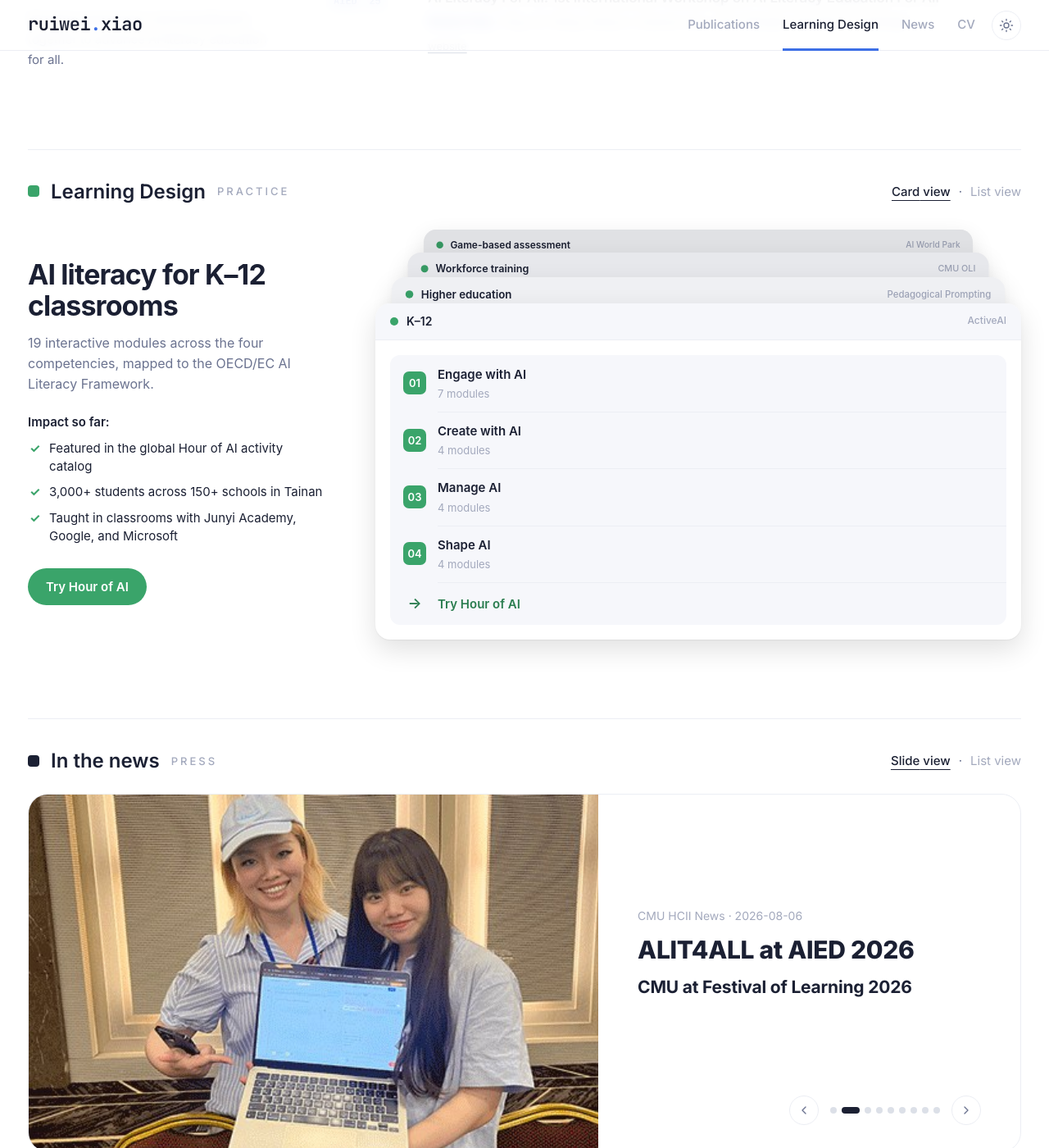
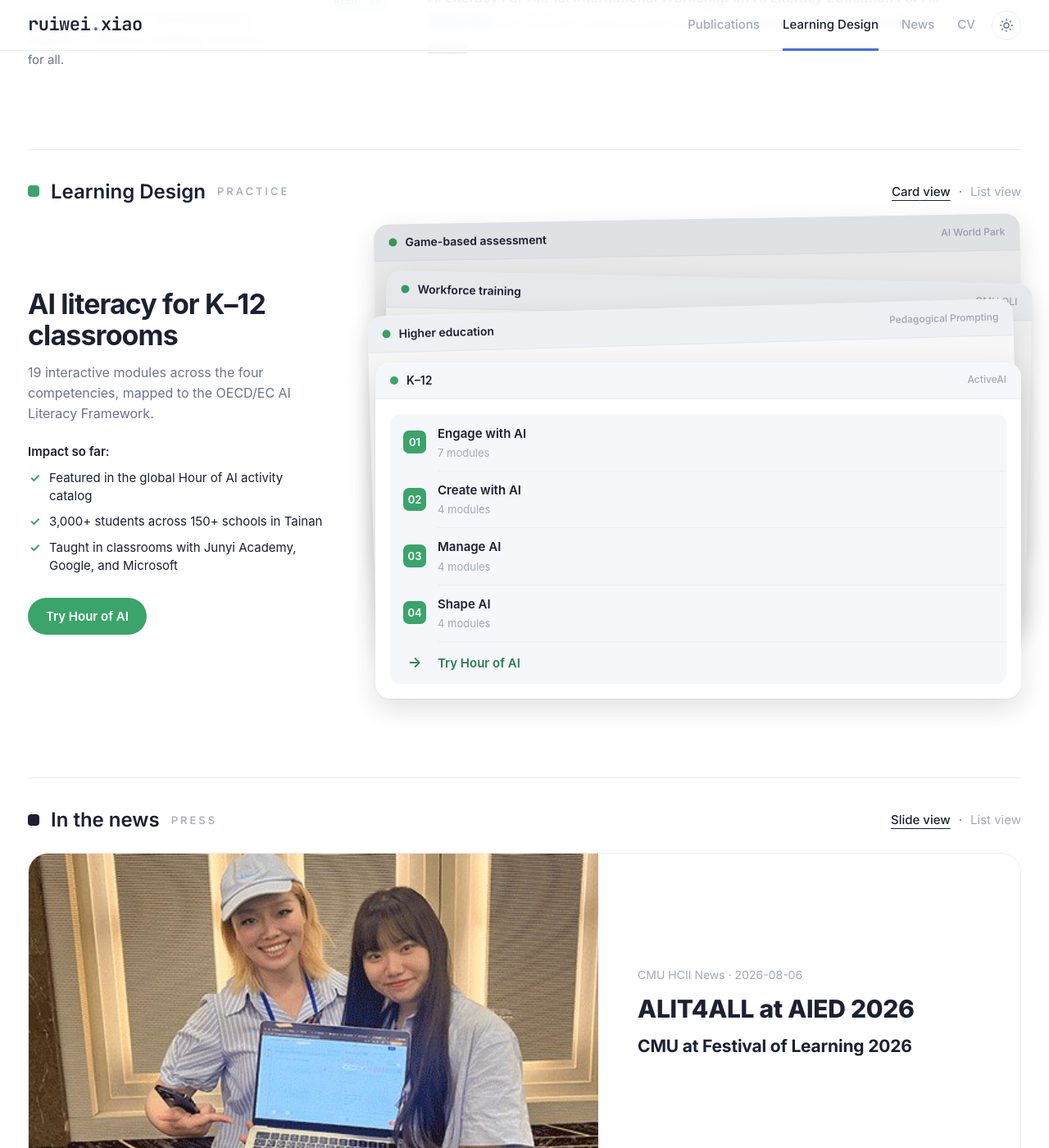
Before and after one commit to ruiwei-xiao/ruiwei-xiao.github.io, a Jekyll site: the page built from index.html, in a window 1280 px wide and 1400 px high, scrolled down 2464 px. Shown: the whole window at 82% size. Built offline with Jekyll 4.4.1, drawn with Linux system fonts in a browser that asks for light colours.

Commit message:
Use deeplearning.ai-style tilted stack placement for Learning Design cards
Co-Authored-By: Claude Opus 5.5 <noreply@anthropic.com>

```diff
--- a/assets/css/style.css
+++ b/assets/css/style.css
@@ -304,7 +304,7 @@ a.row:hover .row-title { text-decoration: underline; text-underline-offset: 3px;
 /* ---------- Learning Design：沿用研究方向布局；chip 颜色对应 AILF 四个能力 ---------- */
 .green .thrust-side { color: var(--green-tx); }
 .thrust-link { display: inline-block; margin-top: 14px; font-size: 14px; font-weight: 600; color: var(--green-tx); }
-/* Learning Design：Card view，左边介绍 + 右边一叠苹果风格卡片（data-pos 0 在最前，其余往上错开、逐张缩小） */
+/* Learning Design：Card view，左边介绍 + 右边一叠苹果风格卡片（摆放参考 deeplearning.ai：data-pos 0 在最前，其余往上错开、轻微倾斜） */
 .deck-wrap { display: grid; grid-template-columns: minmax(0, 360px) minmax(0, 1fr); gap: 64px; align-items: center; margin-top: 8px; font-family: -apple-system, BlinkMacSystemFont, "SF Pro Text", Inter, system-ui, sans-serif; }
 .deck-intro { animation: deck-fade .35s ease; }
 @keyframes deck-fade { from { opacity: 0; transform: translateY(6px); } }
@@ -316,12 +316,12 @@ a.row:hover .row-title { text-decoration: underline; text-underline-offset: 3px;
 .deck-gains li::before { content: "✓"; position: absolute; left: 2px; color: var(--green); font-weight: 700; }
 .deck-cta { display: inline-block; margin-top: 28px; padding: 11px 22px; border-radius: 999px; background: var(--green); color: #fff; font-weight: 600; font-size: 15px; transition: opacity .2s; }
 .deck-cta:hover { opacity: .88; }
-.deck { display: grid; padding-top: 96px; }
-.deck-card { grid-area: 1 / 1; display: flex; flex-direction: column; border-radius: 18px; background: var(--surface); box-shadow: 0 1px 2px rgba(0,0,0,.06), 0 12px 32px rgba(0,0,0,.12); overflow: hidden; transform-origin: 50% 0; transition: transform .5s cubic-bezier(.2, .8, .2, 1), filter .5s; }
+.deck { display: grid; padding-top: 168px; }
+.deck-card { grid-area: 1 / 1; display: flex; flex-direction: column; border-radius: 18px; background: var(--surface); box-shadow: 0 1px 2px rgba(0,0,0,.06), 0 12px 32px rgba(0,0,0,.12); overflow: hidden; transform-origin: 0 0; transition: transform .55s cubic-bezier(.2, .8, .2, 1), filter .5s; }
 .deck-card[data-pos="0"] { z-index: 4; }
-.deck-card[data-pos="1"] { z-index: 3; transform: translateY(-32px) scale(.95); filter: brightness(.97); }
-.deck-card[data-pos="2"] { z-index: 2; transform: translateY(-62px) scale(.9); filter: brightness(.94); }
-.deck-card[data-pos="3"] { z-index: 1; transform: translateY(-90px) scale(.85); filter: brightness(.91); }
+.deck-card[data-pos="1"] { z-index: 3; transform: translate(-10px, -56px) rotate(-1.6deg); filter: brightness(.97); }
+.deck-card[data-pos="2"] { z-index: 2; transform: translate(14px, -112px) rotate(1.2deg); filter: brightness(.94); }
+.deck-card[data-pos="3"] { z-index: 1; transform: translate(-2px, -168px) rotate(-1deg); filter: brightness(.91); }
 .deck-card:not([data-pos="0"]) .deck-steps { visibility: hidden; }
 .deck-head { display: flex; align-items: center; gap: 10px; width: 100%; padding: 11px 18px; border: 0; border-bottom: 1px solid var(--line); background: var(--soft); font: inherit; font-size: 14px; font-weight: 600; color: var(--ink); text-align: left; cursor: pointer; }
 .deck-card[data-pos="0"] .deck-head { cursor: default; }
@@ -452,7 +452,10 @@ footer { text-align: center; color: var(--faint); font-size: 13px; padding: 72px
   .thrust { grid-template-columns: 1fr; gap: 24px; }
   .deck-wrap { grid-template-columns: minmax(0, 1fr); gap: 40px; }
   .deck-intro h4 { font-size: 26px; }
-  .deck { padding-top: 84px; }
+  .deck { padding-top: 138px; }
+  .deck-card[data-pos="1"] { transform: translate(-4px, -46px) rotate(-1.2deg); }
+  .deck-card[data-pos="2"] { transform: translate(6px, -92px) rotate(1deg); }
+  .deck-card[data-pos="3"] { transform: translate(-2px, -138px) rotate(-.6deg); }
   .deck-tag { display: none; }   /* 手机上右上角小字太挤，隐藏 */
   .deck-steps { margin: 12px; }
   .deck-steps > li { padding: 11px 12px; gap: 12px; }
```
